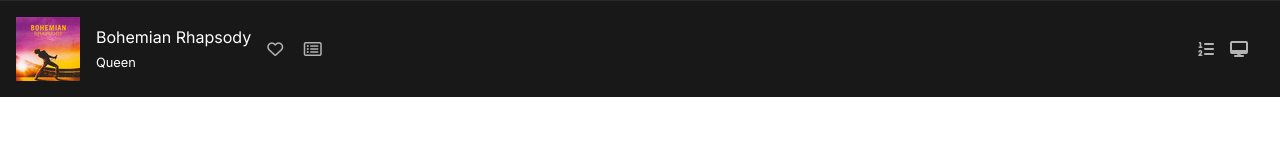
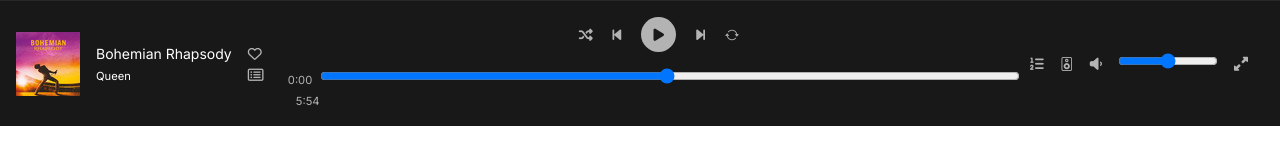
Before and after one commit to Radensuaso/spotify-clone, a plain HTML site: page index.html in a window 1280 px wide. Drawn offline with nearby package versions, Linux system fonts and the light colour scheme.

Commit message:
Footer basic lay-out done

```diff
--- a/index.html
+++ b/index.html
@@ -32,11 +32,18 @@
       crossorigin="anonymous"
     ></script>
 
+    <!-- boot strap icons -->
+    <link
+      rel="stylesheet"
+      href="https://cdn.jsdelivr.net/npm/bootstrap-icons@1.5.0/font/bootstrap-icons.css"
+    />
+
     <title>Spotify Clone</title>
   </head>
   <body>
     <!-- Footer icons -->
     <footer class="d-flex p-3">
+      <!-- Song currently playing section -->
       <div class="song-playing-footer d-flex">
         <img
           class="pr-3"
@@ -57,13 +64,72 @@
           ></span>
         </div>
       </div>
-      <div class="controls-footer d-flex"></div>
-      <div class="volume-footer d-flex">
+      <!-- controls section -->
+      <div class="controls-footer d-flex">
+        <div class="controls-icons">
+          <span class="footer-icons shuffle-footer pr-3"
+            ><i class="fas fa-random"></i
+          ></span>
+          <span class="footer-icons previous-footer pr-3"
+            ><i class="fas fa-step-backward"></i
+          ></span>
+          <div class="d-inline-block pr-3">
+            <div class="play-pause d-flex">
+              <span class="footer-icons play-footer"
+                ><i class="fas fa-play"></i
+              ></span>
+              <span class="footer-icons pause-footer d-none"
+                ><i class="fas fa-pause"></i
+              ></span>
+            </div>
+          </div>
+          <span class="footer-icons next-footer pr-3"
+            ><i class="fas fa-step-forward"></i
+          ></span>
+          <span class="footer-icons repeat-footer"
+            ><i class="bi bi-arrow-repeat"></i
+          ></span>
+        </div>
+        <div class="song-timer-container mt-3">
+          <span class="small pr-2">0:00</span
+          ><input
+            type="range"
+            min="1"
+            max="100"
+            value="50"
+            class="slider mb-n1"
+            id="song-timer"
+          />
+          <span class="small pl-2">5:54</span>
+        </div>
+      </div>
+      <!-- Volume controls section -->
+      <div class="volume-section-footer d-flex">
         <span class="footer-icons queue-footer pr-3"
           ><i class="fas fa-list-ol"></i
         ></span>
         <span class="footer-icons system-footer pr-3"
-          ><i class="fas fa-desktop"></i
+          ><i class="bi bi-speaker"></i
+        ></span>
+        <!-- adding two volume speaker icons to toggle them on and off depending on click -->
+        <span class="footer-icons speaker-on-footer pr-3"
+          ><i class="fas fa-volume-down"></i
+        ></span>
+        <span class="footer-icons speaker-off-footer pr-3 d-none"
+          ><i class="fas fa-volume-mute"></i
+        ></span>
+        <span class="pr-3">
+          <input
+            type="range"
+            min="1"
+            max="100"
+            value="50"
+            class="slider"
+            id="volume-range"
+          />
+        </span>
+        <span class="footer-icons expand-footer pr-3"
+          ><i class="fas fa-expand-alt"></i
         ></span>
       </div>
     </footer>
--- a/styles.css
+++ b/styles.css
@@ -28,10 +28,12 @@ body {
 }
 
 /* footer */
+
 footer {
   background-color: var(--card-gray);
   border-top: 1px solid var(--border-gray);
   justify-content: space-between;
+  font-size: 14px;
 }
 
 footer a,
@@ -46,9 +48,43 @@ footer a:hover {
 .heart-footer:hover,
 .show-image-footer:hover,
 .queue-footer:hover,
-.system-footer:hover {
+.system-footer:hover,
+.speaker-on-footer:hover,
+.speaker-off-footer:hover,
+.expand-footer:hover,
+.shuffle-footer:hover,
+.previous-footer:hover,
+.next-footer:hover,
+.repeat-footer:hover {
   color: white;
 }
+
+/* Input range */
+
+/* input[type="range"]::range-track {
+  width: 100%;
+  height: 15px;
+  border-radius: 10px;
+  background-color: var(--reproduction-gray);
+  border: 2px solid #ccc;
+}
+
+input[type="range"]::range-thumb {
+  width: 40px;
+  height: 40px;
+  border-radius: 100%;
+  background-color: white;
+  border: 2px solid var(--white-gray);
+  box-shadow: 0 0 5px rgba(0, 0, 0, 0.25);
+}
+
+input[type="range"]::range-progress {
+  height: 20px;
+  border-radius: 10px 0 0 10px;
+  background-color: var(--buttons-green);
+  border: 2px solid var(--buttons-green);
+}
+ */
 
 /* song playing section */
 
@@ -58,6 +94,51 @@ footer a:hover {
 
 /* Volume section */
 
-.volume-footer {
+.volume-section-footer {
   align-items: center;
 }
+
+#volume-range {
+  width: 100px;
+}
+
+/* controls footer */
+
+.controls-footer {
+  flex-direction: column;
+  align-items: center;
+}
+
+.play-pause {
+  background-color: var(--white-gray);
+  align-items: center;
+  justify-content: center;
+  border-radius: 50%;
+  width: 35px;
+  height: 35px;
+  padding: 10px;
+}
+
+.play-pause:hover {
+  width: 37px;
+  height: 37px;
+}
+
+.play-footer,
+.pause-footer {
+  color: #181818;
+}
+
+/* song timer */
+
+.song-timer-container {
+  align-items: center;
+}
+
+.song-timer-container span {
+  color: var(--white-gray);
+}
+
+#song-timer {
+  width: 700px;
+}
```
